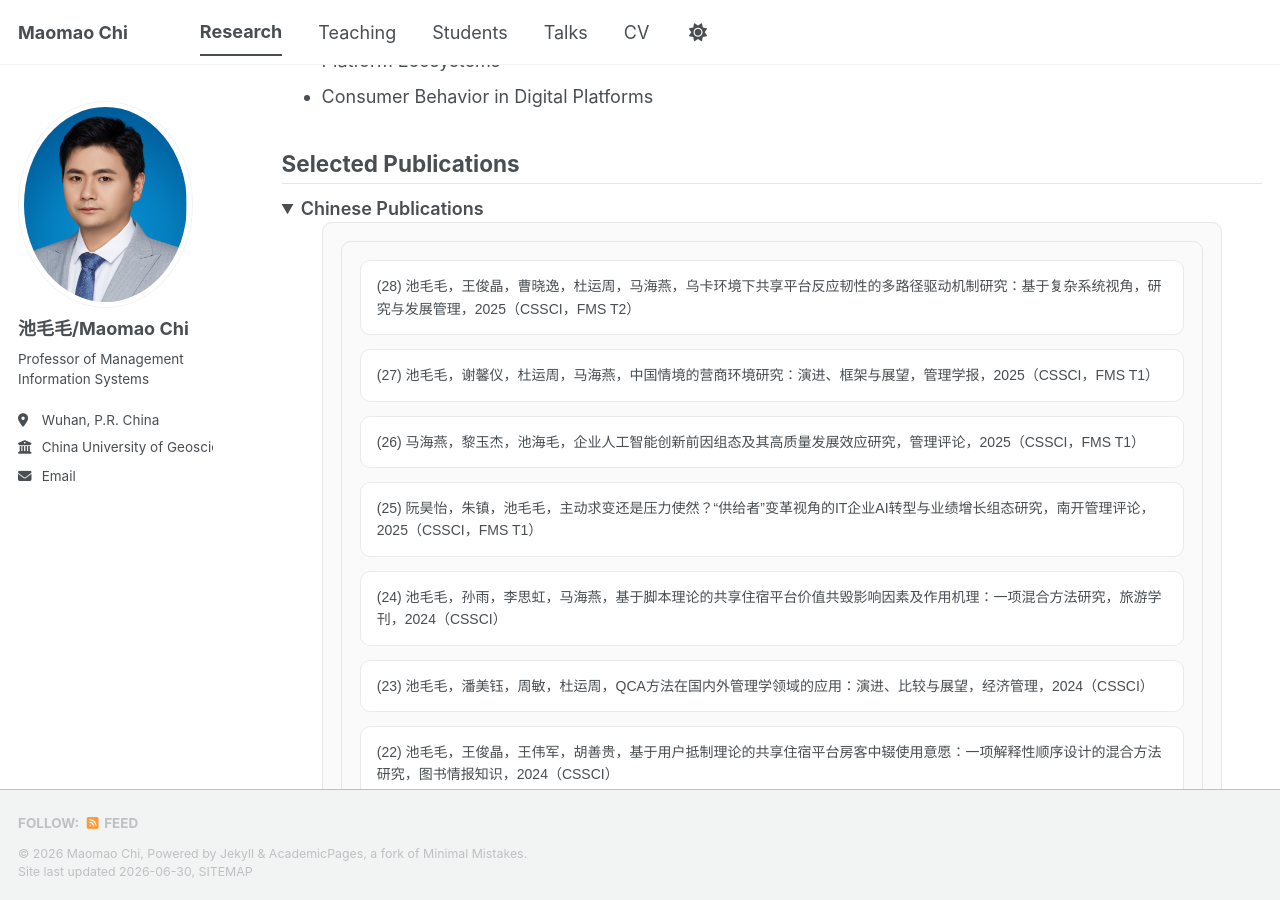
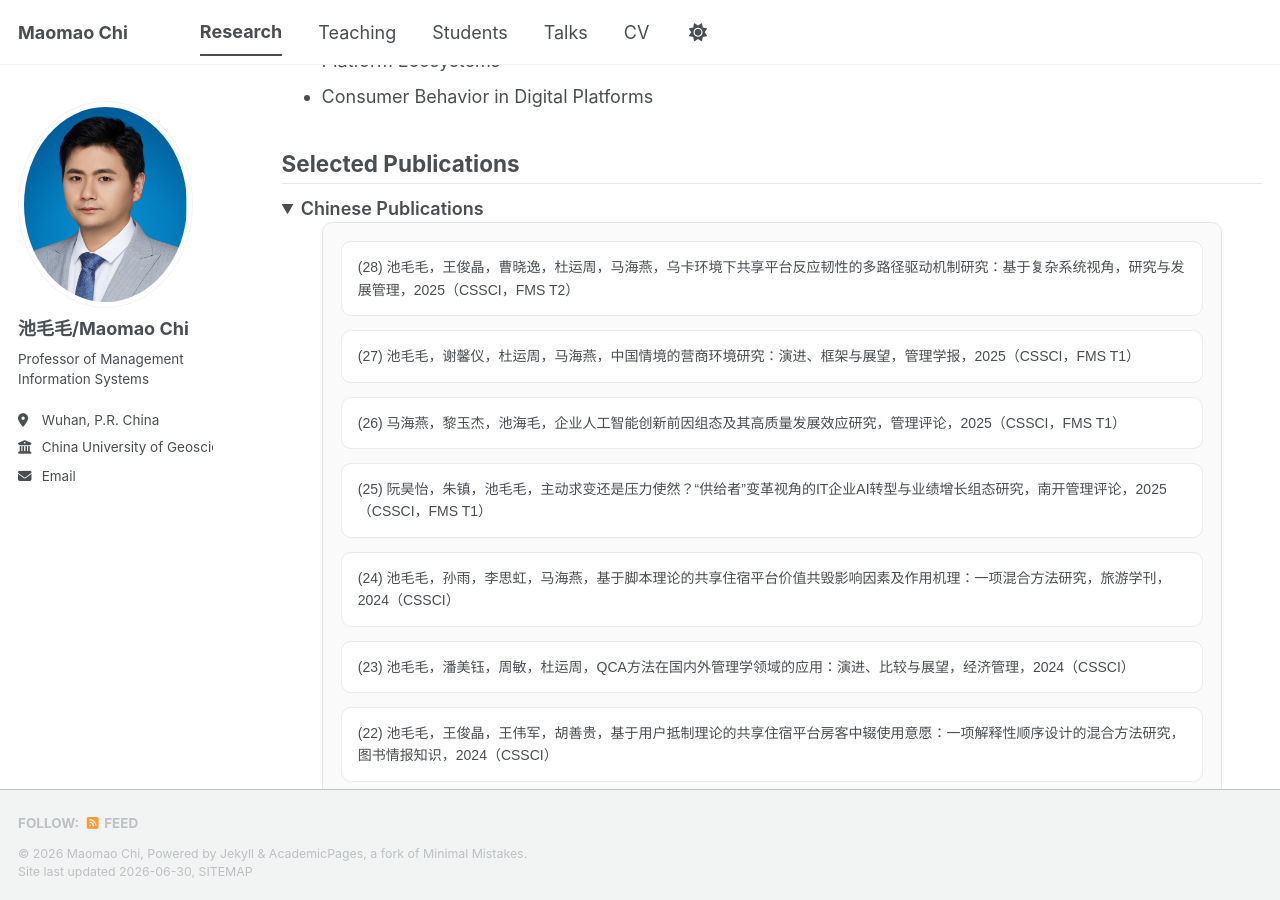
Before and after one commit to nishaochen/chimaomao, a Jekyll site: the page built from _pages/research.html, in a window 1280 px wide and 900 px high, scrolled down 318 px. Built offline with Jekyll 4.4.1, drawn with Linux system fonts in a browser that asks for light colours; a style sheet for code colours, icons or effects is not loaded.

Commit message:
Remove redundant pub-card divs from research.html
Removed unnecessary pub-card divs from the research page.

```diff
--- a/_pages/research.html
+++ b/_pages/research.html
@@ -122,8 +122,6 @@ details summary {
 }
 </style>
 
-<div class="pub-card">
-
 <div class="pub-item">
 (28) 池毛毛，王俊晶，曹晓逸，杜运周，马海燕，乌卡环境下共享平台反应韧性的多路径驱动机制研究：基于复杂系统视角，研究与发展管理，2025（CSSCI，FMS T2）
 </div>
@@ -236,7 +234,6 @@ details summary {
 (1) 池毛毛，赵晶，沈晓宽，企业间合作电子商务能力形成的实证研究—IT嵌入水平和企业间正式控制的调节作用，管理评论，25（4）：135-144，2013（FMS T1）
 </div>
 
-</div>
 
 </details>
 
@@ -279,7 +276,6 @@ details summary {
 }
 </style>
 
-<div class="pub-card">
 
 <div class="pub-item">
 (18) Maomao Chi, Wenjing Li, Yuanxiang John Li, Min Zhou, Rui Huang. Unraveling the Paradoxical Effects of Digital Transformation on Organizational Resilience: The Role of Customer and Supplier Concentrations. Journal of Business Research, 191, 115268, 2025 (SSCI, IF=10.5, ABS3, FMS B)
@@ -353,7 +349,6 @@ details summary {
 (1) Maomao Chi, Jing Zhao, Joey F. George. Mediation and Time-lag Analyses of E-alignment and E-collaboration Capabilities. Industrial Management & Data Systems, 115(6): 1113–1131, 2015 (SCI)
 </div>
 
-</div>
 
 </details>
 
```
